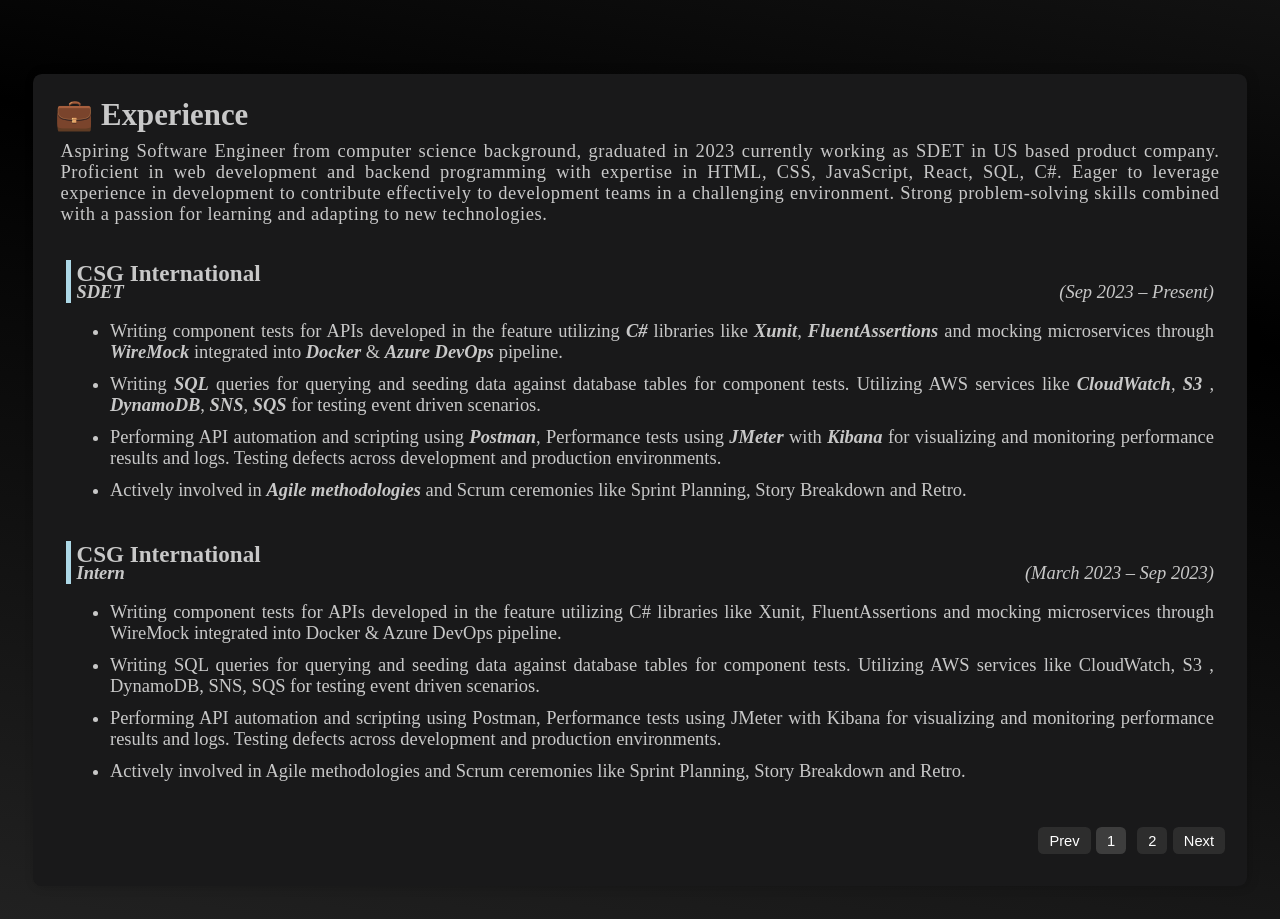
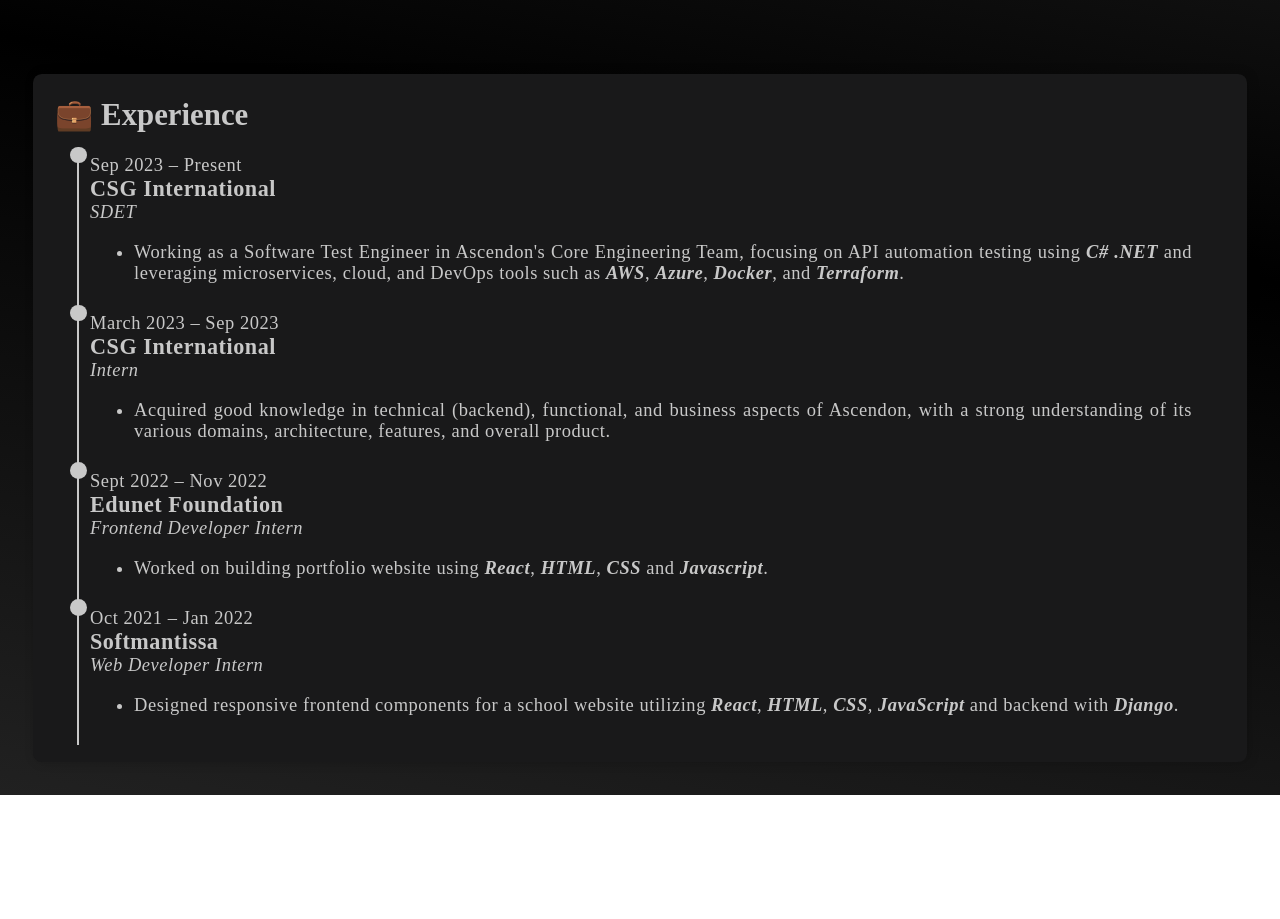
Before and after one commit to tejas-mn/react-portfolio, a React (Create React App) app in the folder my-portfolio/: page /experience in a window 1280 px wide. Shown: the part 540-1459 px from the top of the page. After the commit the page ends 1335 px from the top, so only its background shows below. Built offline with nearby package versions, Linux system fonts and the light colour scheme; a web font is replaced by a local one.

Commit message:
Changed Experience UI

```diff
--- a/my-portfolio/public/data.json
+++ b/my-portfolio/public/data.json
@@ -26,10 +26,7 @@
       "title": "SDET",
       "timeline": "Sep 2023 – Present",
       "desc": [
-        "Writing component tests for APIs developed in the feature utilizing *C#* libraries like *Xunit*, *FluentAssertions* and mocking microservices through *WireMock* integrated into *Docker* & *Azure DevOps* pipeline.",
-        "Writing *SQL* queries for querying and seeding data against database tables for component tests. Utilizing AWS services like *CloudWatch*, *S3* , *DynamoDB*, *SNS*, *SQS* for testing event driven scenarios.",
-        "Performing API automation and scripting using *Postman*, Performance tests using *JMeter* with *Kibana* for visualizing and monitoring performance results and logs. Testing defects across development and production environments.",
-        "Actively involved in *Agile methodologies* and Scrum ceremonies like Sprint Planning, Story Breakdown and Retro."
+        "Working as a Software Test Engineer in Ascendon's Core Engineering Team, focusing on API automation testing using *C# .NET* and leveraging microservices, cloud, and DevOps tools such as *AWS*, *Azure*, *Docker*, and *Terraform*."
       ]
     },
     {
@@ -38,21 +35,25 @@
       "title": "Intern",
       "timeline": "March 2023 – Sep 2023",
       "desc": [
-        "Writing component tests for APIs developed in the feature utilizing C# libraries like Xunit, FluentAssertions and mocking microservices through WireMock integrated into Docker & Azure DevOps pipeline.",
-        "Writing SQL queries for querying and seeding data against database tables for component tests. Utilizing AWS services like CloudWatch, S3 , DynamoDB, SNS, SQS for testing event driven scenarios.",
-        "Performing API automation and scripting using Postman, Performance tests using JMeter with Kibana for visualizing and monitoring performance results and logs. Testing defects across development and production environments.",
-        "Actively involved in Agile methodologies and Scrum ceremonies like Sprint Planning, Story Breakdown and Retro."
+        "Acquired good knowledge in technical (backend), functional, and business aspects of Ascendon, with a strong understanding of its various domains, architecture, features, and overall product."
       ]
     },
     {
       "id": 3,
+      "company": "Edunet Foundation",
+      "title": "Frontend Developer Intern",
+      "timeline": "Sept 2022 – Nov 2022",
+      "desc": [
+        "Worked on building portfolio website using *React*, *HTML*, *CSS* and *Javascript*."
+      ]
+    },
+    {
+      "id": 4,
       "company": "Softmantissa",
       "title": "Web Developer Intern",
       "timeline": "Oct 2021 – Jan 2022",
       "desc": [
-        "Designed responsive frontend components for a school website utilizing React, HTML, CSS, JavaScript.",
-        "Optimized CSS based on Lighthouse recommendations, resulting in a 20% reduction in render-blocking resources, improving website performance and loading speed.",
-        "Developed Student Management Api’s using Python Flask."
+        "Designed responsive frontend components for a school website utilizing *React*, *HTML*, *CSS*, *JavaScript* and backend with *Django*."
       ]
     }
   ],
--- a/my-portfolio/src/components/Right/components/Experience.jsx
+++ b/my-portfolio/src/components/Right/components/Experience.jsx
@@ -1,4 +1,5 @@
 import { useUser } from "../../../Providers/UserProvider";
+import { useAutoBoldText } from "../../../hooks/useAutoBoldText";
 
 import {
   PaginationProvider,
@@ -25,17 +26,66 @@
       margin: 0
     }}>💼 Experience</h2>
     <p>{data.userInfo.experienceInfo}</p>
-    <PaginationProvider items={data.exp} itemsPerPage={2}>
+    <PaginationProvider items={data.exp} itemsPerPage={5}>
       <PaginatedItemList />
       <Pagination />
     </PaginationProvider>
   </section>)
 }
 
+function NewExpDetail({ e }) {
+  useAutoBoldText();
+  return (
+    <p id={e.id} style={styles.eduPara} className={"edu-p" + e.id}>
+      <span style={styles.dot}></span>
+      <div>{e.timeline}</div>
+      <b style={styles.title}>{e.company}</b>
+      <i style={styles.desc}>{e.title}</i>
+      <ul className="exp-ul">
+        {e.desc.map((d) => (
+          <li key={d} className="auto-format exp-list">{d}</li>
+        ))}
+      </ul>
+    </p>
+  );
+}
+
+function NewExp() {
+  const { data } = useUser();
+  return (
+    <section className="right-01">
+      <h2>💼 Experience</h2>
+      {data.exp.map((e) => (
+        <NewExpDetail key={e.id} e={e} />
+      ))}
+    </section>
+  );
+}
+
+const styles = {
+  edu_timeline: { float: "right" },
+  desc: { display: "block" },
+  eduPara: { position: "relative", borderLeft: "2px solid var(--text-color-light)", padding: "10px", paddingTop: '0px', margin: "0 20px 0px 20px" },
+  dot: {
+    background: 'var(--text-color-light)',
+    height: '15px',
+    position: 'absolute',
+    display: 'block',
+    top: '-8px',
+    left: '-8px',
+    width: '15px',
+    borderRadius: '100px',
+    zIndex: 2,
+  },
+  title: {
+    fontSize: 'larger'
+  }
+};
+
 export default function Experience() {
   return (
     <>
-      <ExperienceSection />
+      <NewExp />
     </>
   );
 }
--- a/my-portfolio/src/components/Right/components/ExperienceDetail.jsx
+++ b/my-portfolio/src/components/Right/components/ExperienceDetail.jsx
@@ -21,7 +21,7 @@
 }
 
 const styles = {
-  titleBorder: { borderLeft: "5px solid lightblue", paddingLeft: "5px" },
+  titleBorder: { borderLeft: "5px solid #a4a4a4", paddingLeft: "5px" },
   timeline: { float: "right" },
   title: { display: "block" },
   expDetail: {
```
